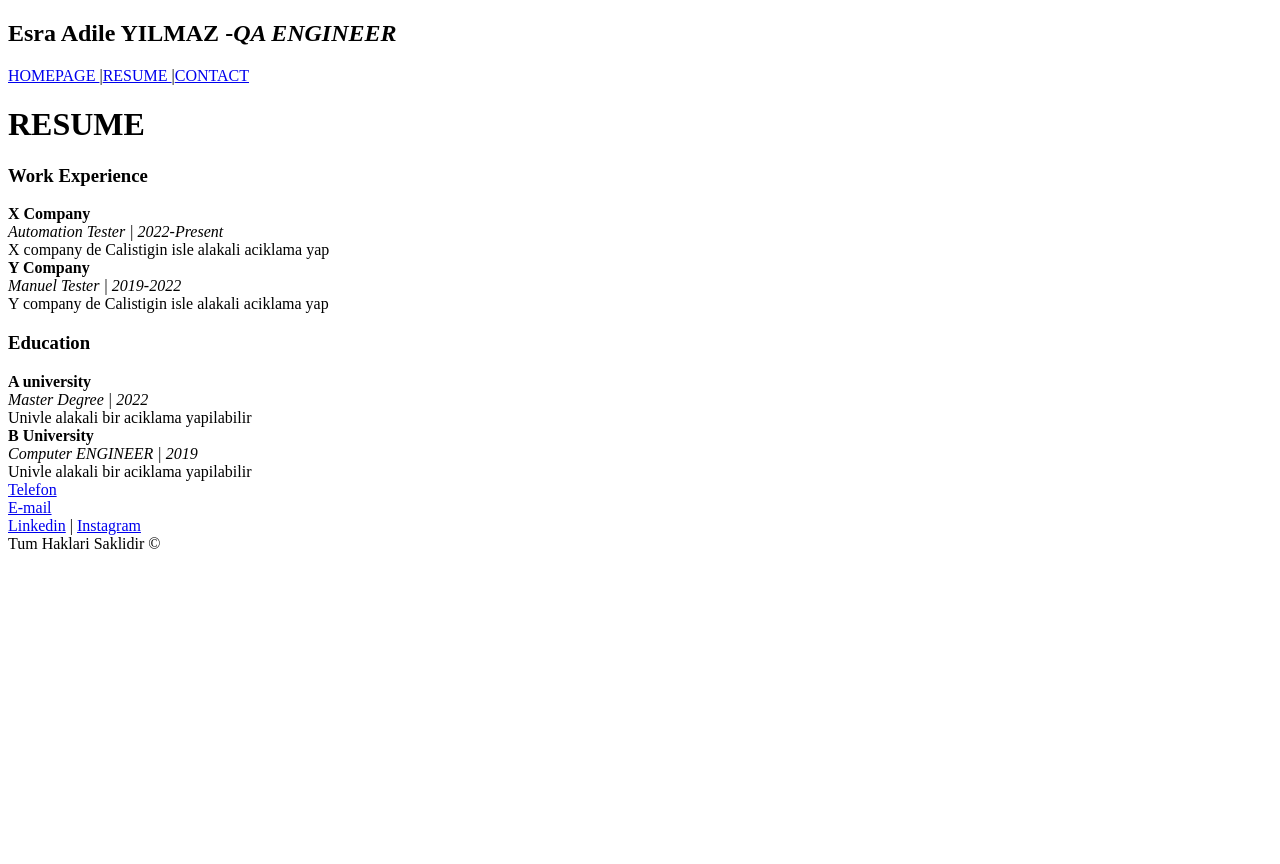
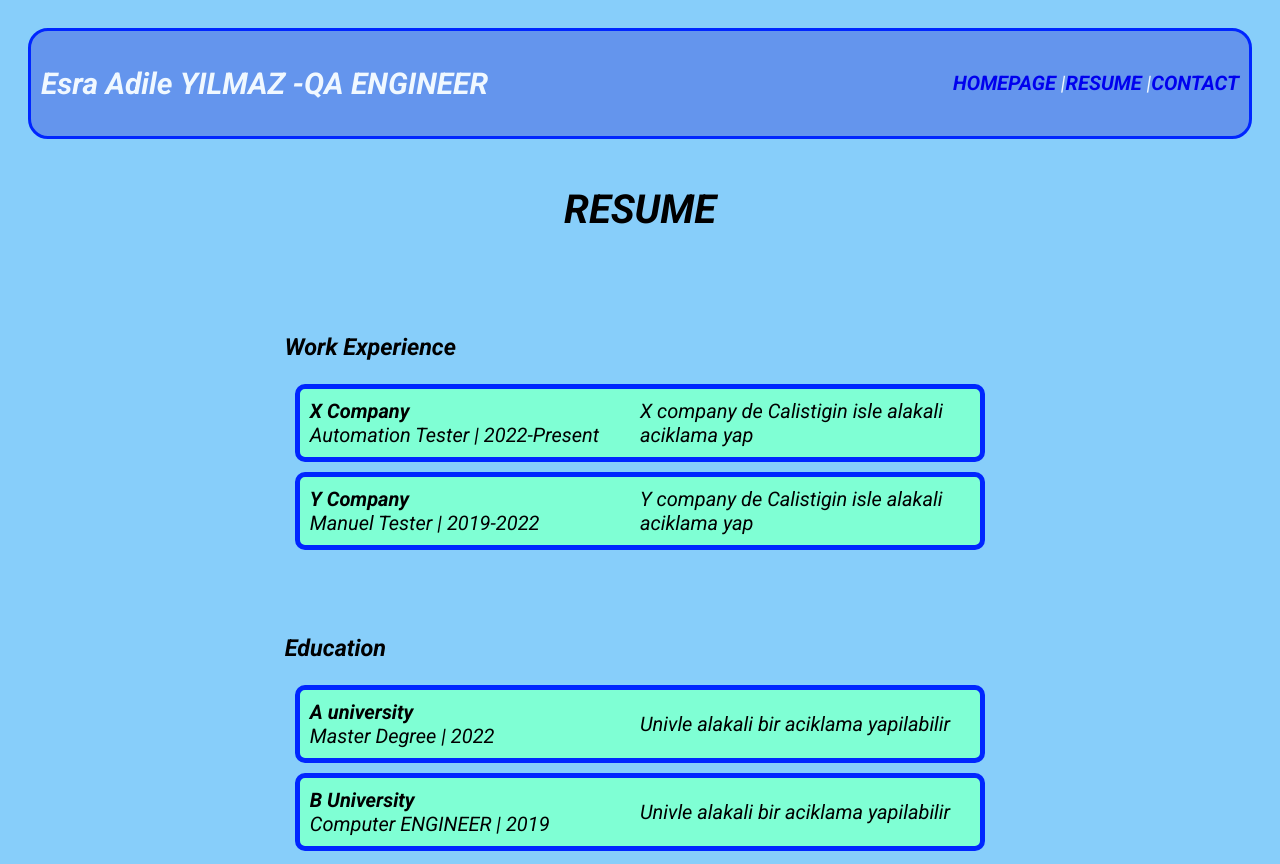
Before and after one commit to EsraAdileYilmaz/HTML_CSS, a plain HTML site: page resume.html in a window 1280 px wide. Shown: the top 864 px of the page. Before the commit the page ends 800 px from the top, so only its background shows below. Drawn offline with Linux system fonts and the light colour scheme.

Commit message:
derniére commit

```diff
--- /dev/null
+++ b/assets/css/style.css
@@ -0,0 +1,107 @@
+/*Yorum satiri*/
+@import url('https://fonts.googleapis.com/css2?family=Roboto:ital,wght@1,300;1,400;1,500;1,700;1,900&display=swap');
+
+body{
+    font-family: 'Roboto', sans-serif;
+    font-size: 20px;
+    padding: 20px;
+    background-color: lightskyblue;
+}
+*{
+    box-sizing: border-box;
+}
+a{
+    text-decoration: none;
+}
+a:hover{
+text-decoration: underline;
+}
+
+input,textarea{
+    border: 3px solid rgb(0, 38, 255);
+    border-radius: 5px;
+    padding: 10px;
+    width: 100%;
+}
+button{
+    background-color: cornflowerblue;
+    color: aliceblue;
+    font-size: 20px;
+    border-radius: 10px;
+    padding: 10px;
+}
+
+.header{
+    display: flex;/*default (varsayilan ayar) olarak row yapar flex-direction yazmaya gerek kalmaz*/
+    justify-content: space-between;
+    align-items: center;
+    border: 3px solid rgb(0, 38, 255);
+    background-color: cornflowerblue;
+    color: aliceblue;
+    padding: 10px;
+    border-radius: 20px  ;
+}
+.footer{
+    display: flex;
+    justify-content: space-around;
+    border-top: 3px solid darkblue;
+    padding: 50px 10px;
+    margin-top: 50px;
+    font-weight: 600px;
+}
+
+.menu a{
+    font-weight: 600 ;
+
+}
+.menu a:visited{
+    color: aliceblue;
+}
+.menu a:hover{
+    color: blueviolet;
+}
+.content {
+    display: flex;
+    flex-direction: column;
+    align-items: center;
+    padding: 20px;
+    gap: 50px;
+
+}
+.content  .about {
+    display: flex column;
+    align-items: center;
+    padding: 20px;
+    gap: 50px;
+    width: 60%;
+}
+.about img{
+    width:500px;
+    height: 500px;
+    border: 5px solid rgb(0, 38, 255);
+    border-radius: 250px;
+}
+.section{
+   width: 60%;
+}
+.section .card{
+    display: flex;
+    border: 5px solid rgb(0, 38, 255);
+    border-radius: 10px;
+    background-color: aquamarine;
+    padding: 10px;
+    margin: 10px;
+    align-items: center;
+}
+.section .card .left{
+    flex:2
+}
+.section .card .right{
+    flex: 2;
+}
+
+.contactForm{
+
+    width: 60%;
+
+}
--- /dev/null
+++ b/assets/css/teststyle.css
@@ -0,0 +1,24 @@
+/*Burasi yorum satiri*/
+h1{
+    background-color: rgb(201, 188, 190);
+    text-align: center;
+    font-weight: 400;
+    font-size: 60px;
+    border:3px solid red;
+    border-radius: 10px;
+    text-shadow: 5px 5px 10px gray;
+    box-shadow: 10px 10px 5px yellow;
+}
+*{
+    text-align: center;
+    color: darkgreen;
+}
+a{
+    color: indigo;
+    text-decoration: none;
+    font-size: 25px;
+}
+.t127{
+    color: darkblue;
+    font-size: 40px;
+}
--- a/resume.html
+++ b/resume.html
@@ -4,6 +4,7 @@
     <meta charset="UTF-8">
     <meta name="viewport" content="width=device-width, initial-scale=1.0">
     <title>Esra Adile YILMAZ- Resume</title>
+    <link rel="stylesheet" href="assets/css/style.css">
 </head>
 <body>
 
```
Also changed, not shown: contact.html (+4 -0 lines), index.html (+3 -2 lines), test.html (+4 -2 lines), assets/css/#style.css (deleted), assets/css/#teststyle.css (deleted).
